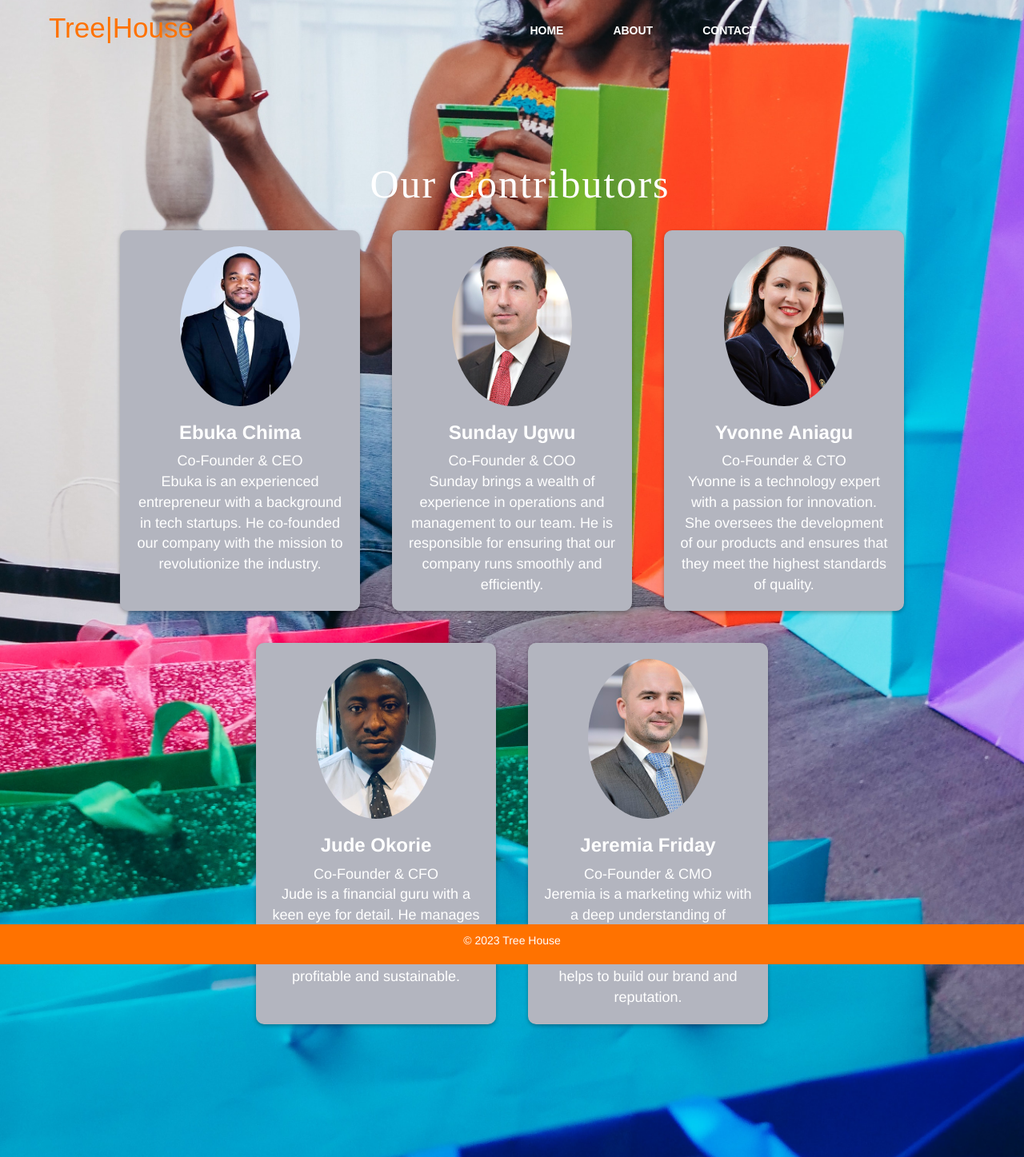
After one commit to MaziBond/e_commerce_project, a Django app: page /about-us in a window 1280 px wide. The commit adds this page. Shown: the whole page at 80% size. Run offline with Django 4.2, Linux system fonts and the light colour scheme; some libraries are stand-ins or nearby versions.

Commit message:
create about us page

```diff
--- /dev/null
+++ b/about_us/templates/about_us/about_us.html
@@ -0,0 +1,39 @@
+{% extends 'home/base.html' %}
+
+{% block content %}
+<div class="contributors">
+    <h1 id="our-contributors">Our Contributors </h1>
+	    <div class="founder-container">
+		    <div class="card">
+			    <img src="media/founders_pics/ebuka1.jpeg" alt="Founder 1">
+			    <h2>Ebuka Chima</h2>
+			    <p>Co-Founder & CEO</p>
+			    <p>Ebuka is an experienced entrepreneur with a background in tech startups. He co-founded our company with the mission to revolutionize the industry.</p>
+		    </div>
+		    <div class="card">
+			    <img src="media/founders_pics/sunday.jpg" alt="Founder 2">
+			    <h2>Sunday Ugwu</h2>
+			    <p>Co-Founder & COO</p>
+			    <p>Sunday brings a wealth of experience in operations and management to our team. He is responsible for ensuring that our company runs smoothly and efficiently.</p>
+		    </div>
+		    <div class="card">
+			    <img src="media/founders_pics/yvonne.jpg" alt="Founder 3">
+			    <h2>Yvonne Aniagu</h2>
+			    <p>Co-Founder & CTO</p>
+			    <p>Yvonne is a technology expert with a passion for innovation. She oversees the development of our products and ensures that they meet the highest standards of quality.</p>
+		    </div>
+		    <div class="card">
+			    <img src="media/founders_pics/jude1.jpeg" alt="Founder 4">
+			    <h2>Jude Okorie</h2>
+			    <p>Co-Founder & CFO</p>
+			    <p>Jude is a financial guru with a keen eye for detail. He manages our company's finances and helps to ensure that we stay profitable and sustainable.</p>
+		    </div>
+		    <div class="card">
+			    <img src="media/founders_pics/jeremy.jpg" alt="Founder 5">
+			    <h2>Jeremia Friday</h2>
+			    <p>Co-Founder & CMO</p>
+			    <p>Jeremia is a marketing whiz with a deep understanding of customer behavior. He leads our company's marketing efforts and helps to build our brand and reputation.</p>
+		    </div>
+	    </div>
+</div>
+{% endblock %}
--- a/about_us/views.py
+++ b/about_us/views.py
@@ -1,3 +1,5 @@
 from django.shortcuts import render
 
+def contributors(request):
+    return render(request, 'about_us/about_us.html')
 # Create your views here.
--- a/e_commerce_project/settings.py
+++ b/e_commerce_project/settings.py
@@ -44,7 +44,9 @@ INSTALLED_APPS = [
     'home',
     'user_auth',
     'contact_us',
-    'product_pages']
+    'product_pages',
+    'about_us',
+    ]
 
 AUTH_USER_MODEL = 'user_auth.User'
 
--- a/e_commerce_project/urls.py
+++ b/e_commerce_project/urls.py
@@ -27,6 +27,7 @@ from user_auth.views import (
     create_profile,
     get_profile)
 from product_pages.views import dashboard
+from about_us.views import contributors
 
 
 urlpatterns = [
@@ -38,7 +39,8 @@ urlpatterns = [
     path('register/',register, name='signup'),
     path('user-profile-edit/', create_profile, name='profile-edit'),
     path('user-profile/', get_profile, name='get-profile'),
-    path('dashboard/', dashboard, name='dashboard')
+    path('dashboard/', dashboard, name='dashboard'),
+    path('about-us', contributors, name='about-us')
 ] + static(settings.MEDIA_URL, document_root=settings.MEDIA_ROOT)
 
 if settings.DEBUG:
--- a/home/static/css/style.css
+++ b/home/static/css/style.css
@@ -410,3 +410,60 @@ select {
 #logout {
   margin-left: 100%;
 }
+
+.contributors h1 {
+  align-items: top;
+  text-align: center;
+}
+
+.contributors {
+    max-height: 100vh;
+    overflow: auto;
+}
+
+.founder-container {
+  display: flex;
+  flex-wrap: wrap;
+  justify-content: center;
+  align-items: top;
+}
+
+.card {
+  width: 300px;
+  margin: 20px;
+  padding: 20px;
+  background-color: #b3b5bf;
+  border-radius: 10px;
+  box-shadow: 0 2px 5px rgba(0,0,0,0.3);
+  text-align: center;
+}
+
+.card h2 {
+  margin-top: 0;
+  font-size: 24px;
+  font-weight: bold;
+}
+
+.card p {
+  margin-bottom: 0;
+  font-size: 18px;
+}
+
+.card img {
+  width: 150px;
+  height: 200px;
+  border-radius: 50%;
+  object-fit: cover;
+  object-position: center;
+  margin-bottom: 20px;
+}
+
+.footer {
+  background-color: #ff7200;
+  color: white;
+  text-align: center;
+  padding: 10px;
+  position: fixed;
+  bottom: 0;
+  width: 100%;
+}
--- a/home/templates/home/base.html
+++ b/home/templates/home/base.html
@@ -17,7 +17,7 @@
                 <div class="menu">
                     <ul>
                             <li><a href="{% url 'home' %}">HOME</a></li>
-                            <li><a href="{% url 'profile-edit' %}">ABOUT</a></li>
+                            <li><a href="{% url 'about-us' %}">ABOUT</a></li>
                             <li><a href="{% url 'contact-us'%}">CONTACT</a></li>
                     </ul>
                 </div>
@@ -42,5 +42,8 @@
     <script src="https://code.jquery.com/jquery-3.3.1.slim.min.js" integrity="sha384-q8i/X+965DzO0rT7abK41JStQIAqVgRVzpbzo5smXKp4YfRvH+8abtTE1Pi6jizo" crossorigin="anonymous"></script>
     <script src="https://cdnjs.cloudflare.com/ajax/libs/popper.js/1.14.7/umd/popper.min.js" integrity="sha384-UO2eT0CpHqdSJQ6hJty5KVphtPhzWj9WO1clHTMGa3JDZwrnQq4sF86dIHNDz0W1" crossorigin="anonymous"></script>
     <script src="https://stackpath.bootstrapcdn.com/bootstrap/4.3.1/js/bootstrap.min.js" integrity="sha384-JjSmVgyd0p3pXB1rRibZUAYoIIy6OrQ6VrjIEaFf/nJGzIxFDsf4x0xIM+B07jRM" crossorigin="anonymous"></script>
+    <div class="footer">
+        <p>&copy; 2023 Tree House</p>
+    </div>
 </body>
 </html>
```
Also changed, not shown: db.sqlite3, media/founders_pics/ebuka1.jpeg (added), media/founders_pics/jeremy.jpg (added), media/founders_pics/jude1.jpeg (added), media/founders_pics/sunday.jpg (added), media/founders_pics/yvonne.jpg (added).
